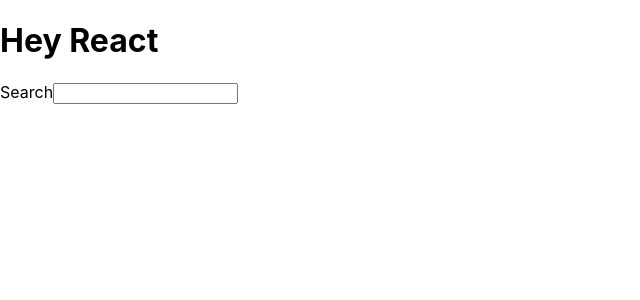
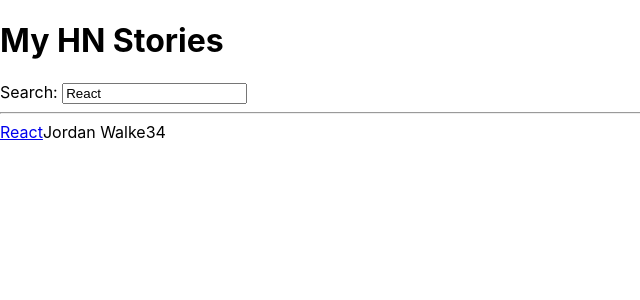
Before and after one commit to borodk/hn-react-clone, a React (Create React App) app: page / in a window 1280 px wide. Shown: the top 300 px of the page, without its empty margins (0-640 px from the left). Built offline with nearby package versions, Linux system fonts and the light colour scheme.

Commit message:
Add search

```diff
--- a/src/App.js
+++ b/src/App.js
@@ -1,19 +1,69 @@
 import React from 'react';
 
-const welcome = {
-  greeting: 'Hey',
-  title: 'React',
+const App = () => {
+  const stories = [
+    {
+      title: 'React',
+      url: 'https://reactjs.org',
+      author: 'Jordan Walke',
+      numComments: 3,
+      points: 4,
+      objectID: 0,
+    },
+    {
+      title: 'Redux',
+      url: 'https://redux.js.org',
+      author: 'Dan Abramov, Andrew Clark',
+      numComments: 2,
+      points: 3,
+      objectID: 1,
+    }
+  ];
+
+  const [searchTerm, setSearchTerm] = React.useState('React');
+
+  const handleSearch = event => {
+    setSearchTerm(event.target.value);
+  }
+
+  const searchedStories = stories.filter(story =>
+    story.title.toLowerCase().includes(searchTerm.toLowerCase())
+  );
+
+  return (
+    <div>
+      <h1>My HN Stories</h1>
+      <Search search={searchTerm} onSearch={handleSearch}/>
+      <hr/>
+      <List list={searchedStories}/>
+    </div>
+  );
 };
 
-function App() {
-  return (
-    <div>
-      <h1>{welcome.greeting} {welcome.title}</h1>
+const Search = ({ search, onSearch }) => (
+  <div>
+    <label htmlFor="search">Search: </label>
+    <input
+      id="search"
+      type="text"
+      value={search}
+      onChange={onSearch}
+    />
+  </div>
+);
 
-      <label htmlFor="search">Search</label>
-      <input id="search" type="text"/>
-    </div>
-  );
-}
+const List = ({ list }) =>
+  list.map(item => <Item key={item.objectID} item={item} />);
+
+const Item = ({ item }) => (
+  <div>
+    <span>
+      <a href={item.url}>{item.title}</a>
+    </span>
+    <span>{item.author}</span>
+    <span>{item.numComments}</span>
+    <span>{item.points}</span>
+  </div>
+);
 
 export default App;
```
